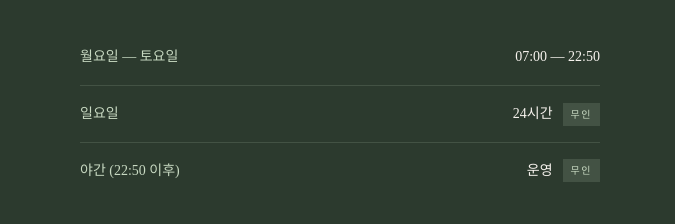
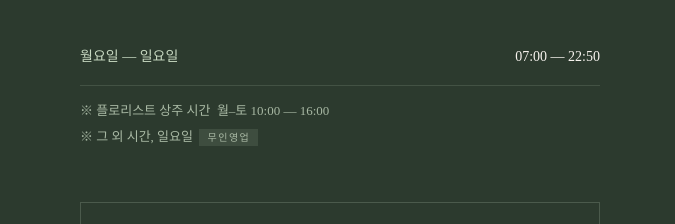
Before and after one commit to dewdew418/dewdew-website, a plain HTML site: page index.html in a window 1280 px wide. Shown: the part 2237-2461 px from the top of the page, 0-675 px from the left. Drawn offline with nearby package versions, Linux system fonts and the light colour scheme; a web font is replaced by a local one.

Commit message:
Update index.html

```diff
--- a/index.html
+++ b/index.html
@@ -870,9 +870,9 @@
       <span class="dot">·</span>
       <span>감도 높은 디자인</span>
       <span class="dot">·</span>
-      <span>당일 예약 당일 픽업</span>
+      <span>예약제 운영</span>
       <span class="dot">·</span>
-      <span>24시간 무인 서비스</span>
+      <span>무인 서비스</span>
       <span class="dot">·</span>
       <span>강동구 꽃집</span>
       <span class="dot">·</span>
@@ -882,9 +882,9 @@
       <span class="dot">·</span>
       <span>감도 높은 디자인</span>
       <span class="dot">·</span>
-      <span>당일 예약 당일 픽업</span>
+      <span>예약제 운영</span>
       <span class="dot">·</span>
-      <span>24시간 무인 서비스</span>
+      <span>무인 서비스</span>
       <span class="dot">·</span>
       <span>강동구 꽃집</span>
       <span class="dot">·</span>
@@ -984,21 +984,13 @@
         <h2 class="info-block-title">Hours</h2>
         <ul class="hours-list">
           <li class="hours-item">
-            <span class="hours-day">월요일 — 토요일</span>
+            <span class="hours-day">월요일 — 일요일</span>
             <span class="hours-time">07:00 — 22:50</span>
           </li>
-          <li class="hours-item">
-            <span class="hours-day">일요일</span>
-            <div style="display:flex;align-items:center;gap:10px;">
-              <span class="hours-time">24시간</span>
-              <span class="hours-badge">무인</span>
-            </div>
-          </li>
-          <li class="hours-item" style="border-bottom:none;">
-            <span class="hours-day">야간 (22:50 이후)</span>
-            <div style="display:flex;align-items:center;gap:10px;">
-              <span class="hours-time">운영</span>
-              <span class="hours-badge">무인</span>
+          <li class="hours-item" style="border-bottom:none;padding-top:12px;">
+            <div style="font-family:var(--font-korean);font-size:13px;color:var(--green-pale);opacity:0.8;line-height:2;">
+              ※ 플로리스트 상주 시간 &nbsp;월–토 10:00 — 16:00<br>
+              ※ 그 외 시간, 일요일 &nbsp;<span class="hours-badge" style="font-size:10px;">무인영업</span>
             </div>
           </li>
         </ul>
```
